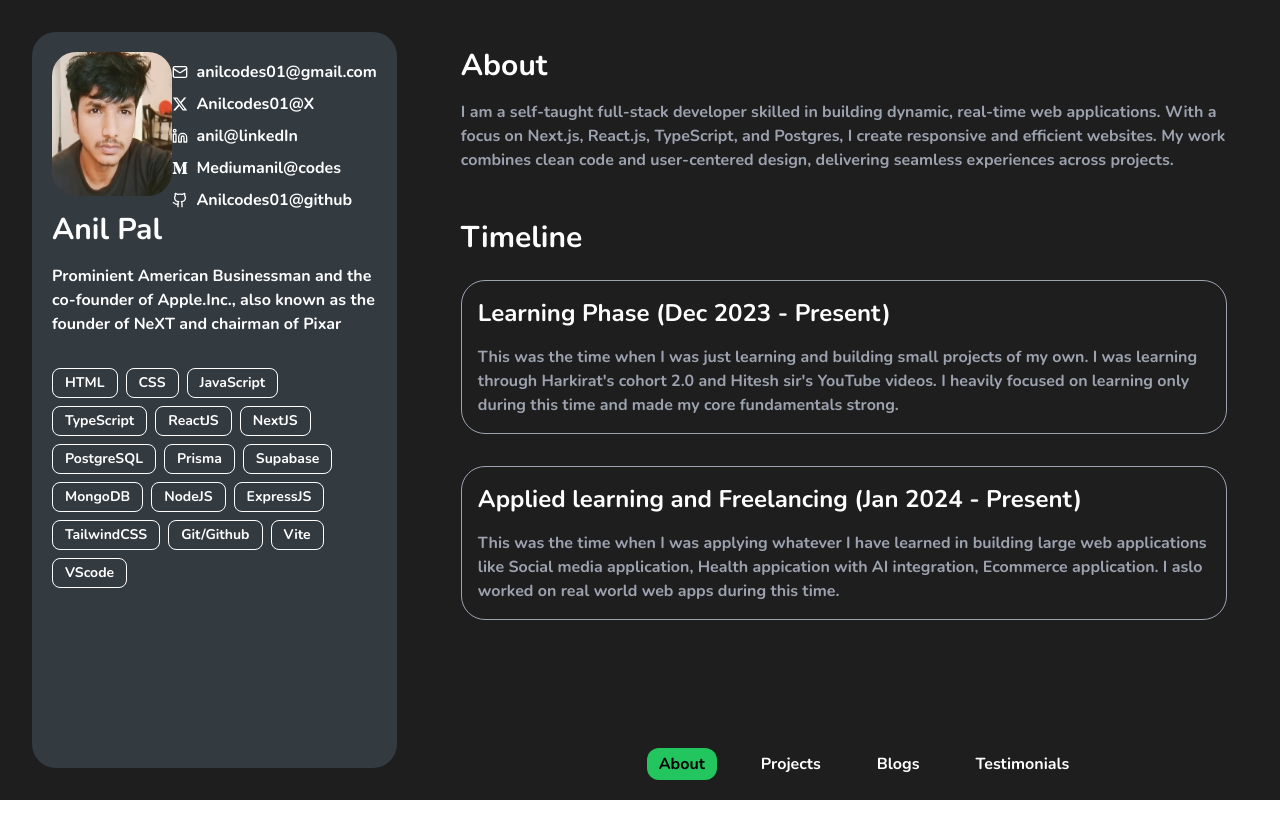
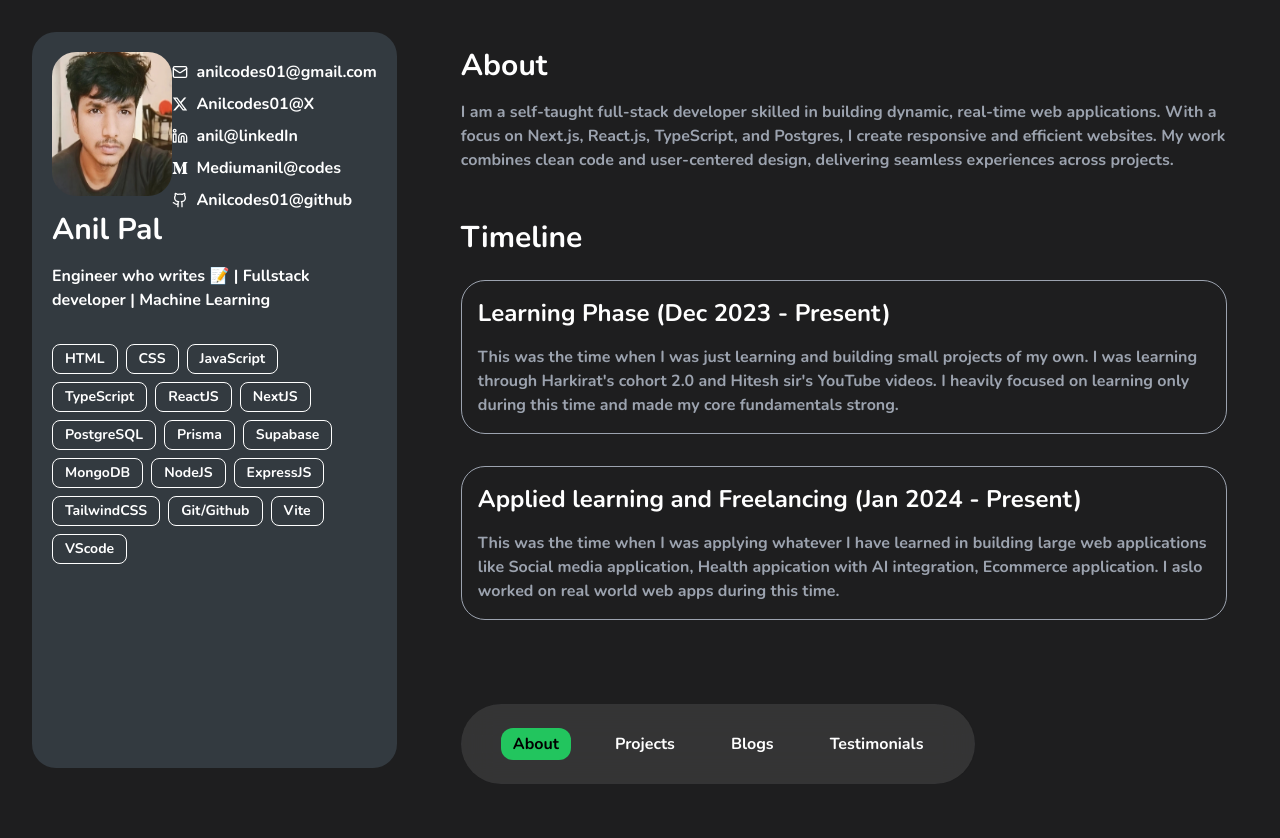
Before and after one commit to Anilcodes01/Anil-s-portfolio, a Next.js app: page / in a window 1280 px wide. Shown: the top 838 px of the page. Before the commit the page ends 800 px from the top, so only its background shows below. Built offline with nearby package versions, Linux system fonts and the light colour scheme.

Commit message:
changed personalinfocard

```diff
--- a/app/components/NavigationButtons.tsx
+++ b/app/components/NavigationButtons.tsx
@@ -26,7 +26,7 @@ export default function NavigationButtons() {
     ];
 
     return (
-        <div className="flex gap-8">
+        <div className="flex gap-8  w-fit left-[20%]">
             {Buttons.map((button) => (
                 <Link href={button.href} key={button.name}>
                     <div className={`px-3 py-1 rounded-xl transition-colors ${
@@ -42,6 +42,6 @@ export default function NavigationButtons() {
                     </div>
                 </Link>
             ))}
-        </div>
+            </div>
     );
 }
--- a/app/components/PersonalInfo.tsx
+++ b/app/components/PersonalInfo.tsx
@@ -72,8 +72,7 @@ export default function PersonalInfoCard() {
         </div>
         <div>
           <p className="mt-4 font-bold text-base">
-            Prominient American Businessman and the co-founder of Apple.Inc.,
-            also known as the founder of NeXT and chairman of Pixar
+          Engineer who writes 📝 | Fullstack developer | Machine Learning
           </p>
         </div>
         <div className="mt-8">
--- a/app/components/about.tsx
+++ b/app/components/about.tsx
@@ -5,7 +5,7 @@ type AboutProps = {
 
 export default function About({ onProjectsClick, isDarkMode }: AboutProps) {
   return (
-    <div className={`p-4 ${isDarkMode ? ' text-white' : 'bg-[#fff8f7] text-black'}`}>
+    <div className={`p-4 ${isDarkMode ? ' text-white' : 'bg-[#] text-black'}`}>
       <div className="text-lg font-semibold">About</div>
       <p className={`text-gray-600  ${isDarkMode ? 'text-gray-400' : 'text-gray-600'}`}>
 
--- a/app/layout.tsx
+++ b/app/layout.tsx
@@ -51,7 +51,8 @@ export default function RootLayout({
         className={` antialiased`}
       >
         {/* <FloatingDock /> */}
-       <div className=" bg-[#1e1e1f] flex pt-8 pl-8 pr-8   gap-16 w-full font-nunito h-screen overflow-y-hidden text-white font-bold">
+
+       <div className=" bg-[#1e1e1f] flex p-8   gap-16 w-full font-nunito overflow-y-hidden text-white font-bold">
        <div className="w-[30%]  ">
         <PersonalInfoCard />
       </div>
@@ -59,7 +60,7 @@ export default function RootLayout({
      <div>
      {children}
      </div>
-     <div className="fixed bottom-0 h-[10vh] bg-[#1e1e1f]   w-[63%] flex pt-2 items-center justify-center">
+     <div className="fixed bottom-0 h-[10vh] bg-white/10 backdrop-blur-lg rounded-full w-fit  flex px-10 mb-4 py-2 items-center justify-center">
       <NavigationButtons />
      </div>
       </div>
```
